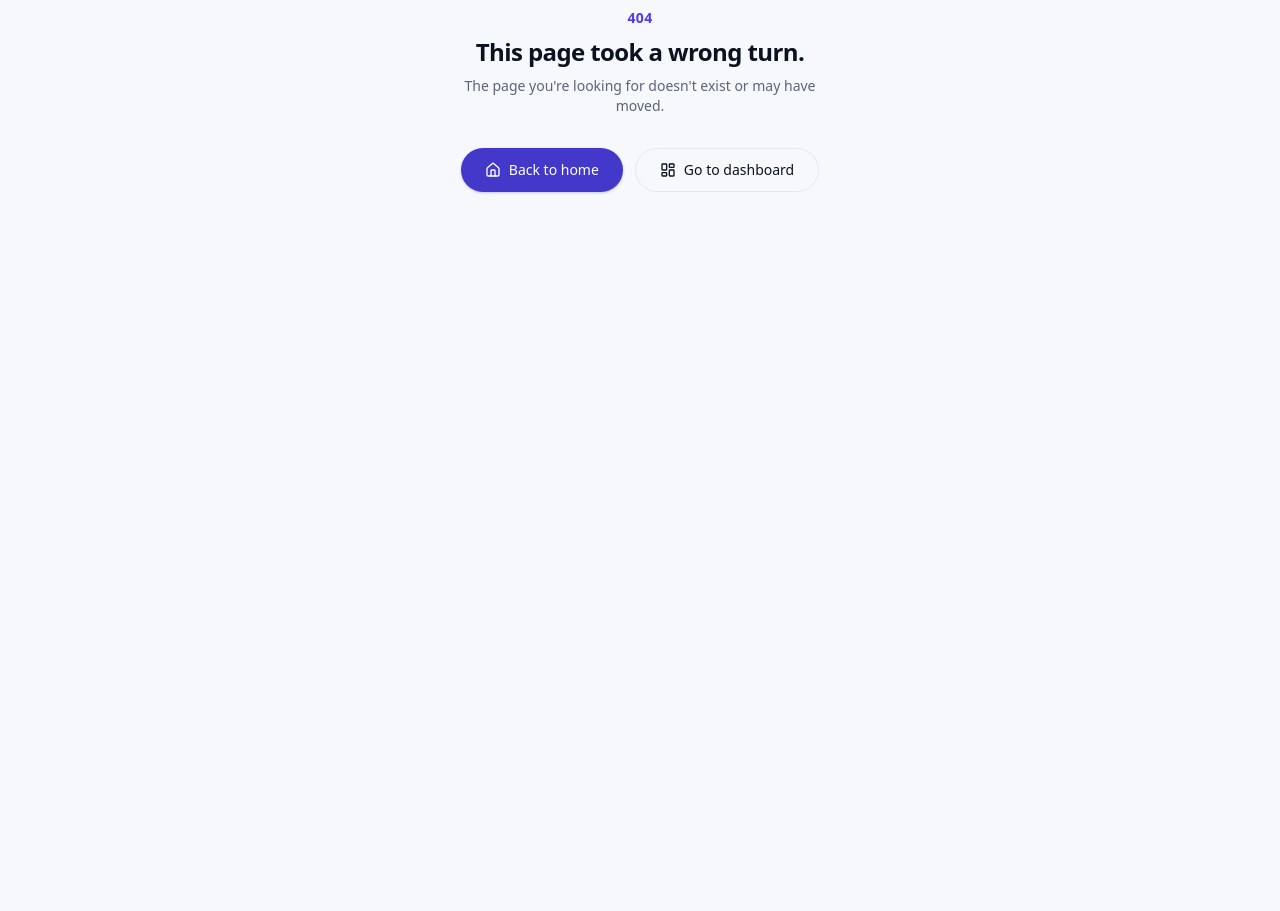
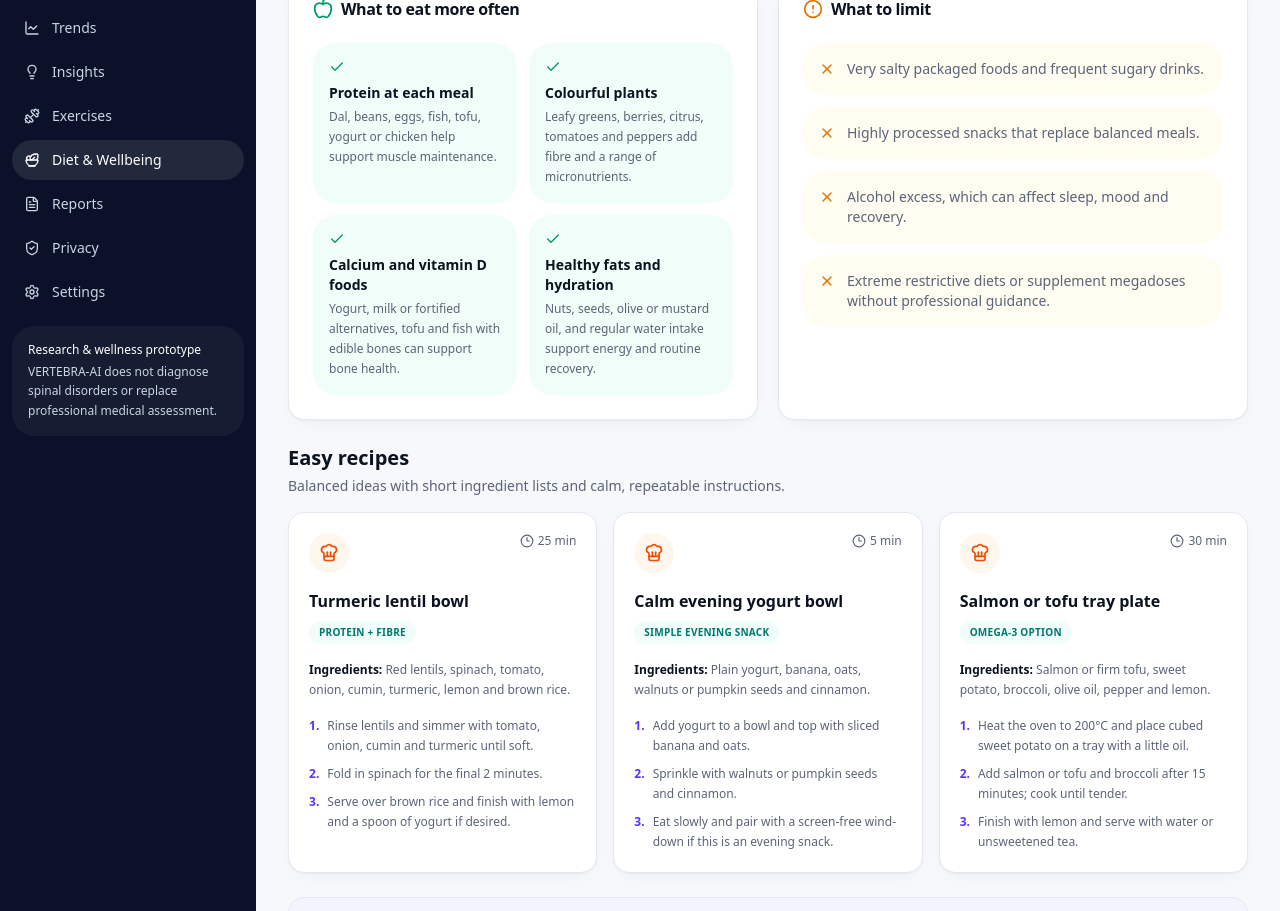
Before and after one commit to itsshristijha/vertebra-ai, a Next.js app: page /diet in a window 1280 px wide. Before the commit this address had no page. Shown: the part 340-1251 px from the top of the page. Before the commit the page ends 800 px from the top, so only its background shows below. Built offline with nearby package versions, Linux system fonts and the light colour scheme.

Commit message:
Add spine health diet and wellbeing guide

```diff
--- /dev/null
+++ b/src/app/(app)/diet/page.tsx
@@ -0,0 +1,95 @@
+import type { Metadata } from "next";
+import { Apple, Brain, Check, ChefHat, CircleAlert, Clock3, HeartPulse, Leaf, X } from "lucide-react";
+import { Card, CardContent, CardHeader, CardTitle } from "@/components/ui/card";
+import { RiskDisclaimer } from "@/components/posture/RiskDisclaimer";
+
+export const metadata: Metadata = { title: "Diet & Wellbeing" };
+
+const EAT_MORE = [
+  ["Protein at each meal", "Dal, beans, eggs, fish, tofu, yogurt or chicken help support muscle maintenance."],
+  ["Colourful plants", "Leafy greens, berries, citrus, tomatoes and peppers add fibre and a range of micronutrients."],
+  ["Calcium and vitamin D foods", "Yogurt, milk or fortified alternatives, tofu and fish with edible bones can support bone health."],
+  ["Healthy fats and hydration", "Nuts, seeds, olive or mustard oil, and regular water intake support energy and routine recovery."],
+];
+
+const LIMIT = [
+  "Very salty packaged foods and frequent sugary drinks.",
+  "Highly processed snacks that replace balanced meals.",
+  "Alcohol excess, which can affect sleep, mood and recovery.",
+  "Extreme restrictive diets or supplement megadoses without professional guidance.",
+];
+
+const RECIPES = [
+  {
+    name: "Turmeric lentil bowl",
+    time: "25 min",
+    tag: "Protein + fibre",
+    ingredients: "Red lentils, spinach, tomato, onion, cumin, turmeric, lemon and brown rice.",
+    steps: ["Rinse lentils and simmer with tomato, onion, cumin and turmeric until soft.", "Fold in spinach for the final 2 minutes.", "Serve over brown rice and finish with lemon and a spoon of yogurt if desired."],
+  },
+  {
+    name: "Calm evening yogurt bowl",
+    time: "5 min",
+    tag: "Simple evening snack",
+    ingredients: "Plain yogurt, banana, oats, walnuts or pumpkin seeds and cinnamon.",
+    steps: ["Add yogurt to a bowl and top with sliced banana and oats.", "Sprinkle with walnuts or pumpkin seeds and cinnamon.", "Eat slowly and pair with a screen-free wind-down if this is an evening snack."],
+  },
+  {
+    name: "Salmon or tofu tray plate",
+    time: "30 min",
+    tag: "Omega-3 option",
+    ingredients: "Salmon or firm tofu, sweet potato, broccoli, olive oil, pepper and lemon.",
+    steps: ["Heat the oven to 200°C and place cubed sweet potato on a tray with a little oil.", "Add salmon or tofu and broccoli after 15 minutes; cook until tender.", "Finish with lemon and serve with water or unsweetened tea."],
+  },
+];
+
+const WELLBEING = [
+  ["Eat on a rhythm", "Regular meals can make energy and concentration feel steadier. Avoid judging a day by one meal."],
+  ["Build a calming pause", "Try 3 minutes of slow breathing, a short walk or a screen break alongside your food routine."],
+  ["Protect sleep", "A consistent sleep window and less caffeine late in the day often support mood and recovery more than a new supplement."],
+];
+
+export default function DietPage() {
+  return (
+    <div className="mx-auto max-w-6xl space-y-6">
+      <header className="relative overflow-hidden rounded-3xl bg-navy px-6 py-8 text-white shadow-xl shadow-slate-300/30 sm:px-8">
+        <div className="absolute -right-16 -top-20 h-64 w-64 rounded-full bg-teal-400/15 blur-3xl" />
+        <div className="relative max-w-2xl">
+          <span className="inline-flex items-center gap-2 rounded-full border border-teal-200/20 bg-white/10 px-3 py-1 text-xs font-semibold uppercase tracking-[0.16em] text-teal-200"><Leaf className="h-3.5 w-3.5" /> Daily wellbeing</span>
+          <h1 className="mt-4 text-3xl font-semibold tracking-tight">Food that supports your routine.</h1>
+          <p className="mt-3 text-sm leading-6 text-slate-300">Simple, flexible ideas for spine-supportive eating and mental wellbeing. This is general wellness education, not a treatment plan.</p>
+        </div>
+      </header>
+
+      <div className="grid gap-5 lg:grid-cols-2">
+        <Card>
+          <CardHeader><CardTitle className="flex items-center gap-2"><Apple className="h-5 w-5 text-emerald-600" /> What to eat more often</CardTitle></CardHeader>
+          <CardContent className="grid gap-3 sm:grid-cols-2">
+            {EAT_MORE.map(([title, body]) => <div key={title} className="rounded-xl bg-emerald-50/70 p-4"><Check className="h-4 w-4 text-emerald-600" /><h2 className="mt-2 text-sm font-semibold">{title}</h2><p className="mt-1 text-xs leading-5 text-muted-foreground">{body}</p></div>)}
+          </CardContent>
+        </Card>
+        <Card>
+          <CardHeader><CardTitle className="flex items-center gap-2"><CircleAlert className="h-5 w-5 text-amber-600" /> What to limit</CardTitle></CardHeader>
+          <CardContent className="space-y-3">
+            {LIMIT.map((item) => <div key={item} className="flex gap-3 rounded-xl bg-amber-50/70 p-4 text-sm text-muted-foreground"><X className="mt-0.5 h-4 w-4 shrink-0 text-amber-600" /><span>{item}</span></div>)}
+          </CardContent>
+        </Card>
+      </div>
+
+      <section className="space-y-4">
+        <div><h2 className="text-xl font-semibold">Easy recipes</h2><p className="mt-1 text-sm text-muted-foreground">Balanced ideas with short ingredient lists and calm, repeatable instructions.</p></div>
+        <div className="grid gap-4 lg:grid-cols-3">
+          {RECIPES.map((recipe) => <Card key={recipe.name} className="flex h-full flex-col"><CardContent className="flex h-full flex-col p-5"><div className="flex items-start justify-between gap-3"><span className="flex h-10 w-10 items-center justify-center rounded-xl bg-orange-50 text-orange-600"><ChefHat className="h-5 w-5" /></span><span className="inline-flex items-center gap-1 text-xs text-muted-foreground"><Clock3 className="h-3.5 w-3.5" /> {recipe.time}</span></div><h3 className="mt-4 text-base font-semibold">{recipe.name}</h3><span className="mt-2 w-fit rounded-full bg-teal-50 px-2.5 py-1 text-[10px] font-semibold uppercase tracking-wide text-teal-700">{recipe.tag}</span><p className="mt-4 text-xs leading-5 text-muted-foreground"><strong className="text-foreground">Ingredients: </strong>{recipe.ingredients}</p><ol className="mt-4 flex-1 space-y-2 text-xs leading-5 text-muted-foreground">{recipe.steps.map((step, index) => <li key={step} className="flex gap-2"><span className="font-semibold text-indigo-600">{index + 1}.</span>{step}</li>)}</ol></CardContent></Card>)}
+        </div>
+      </section>
+
+      <Card className="border-indigo-100 bg-indigo-50/50">
+        <CardHeader><CardTitle className="flex items-center gap-2"><Brain className="h-5 w-5 text-indigo-600" /> Mental wellbeing is part of the routine</CardTitle></CardHeader>
+        <CardContent className="grid gap-3 md:grid-cols-3">{WELLBEING.map(([title, body]) => <div key={title} className="rounded-xl bg-white/80 p-4"><HeartPulse className="h-4 w-4 text-indigo-600" /><h3 className="mt-2 text-sm font-semibold">{title}</h3><p className="mt-1 text-xs leading-5 text-muted-foreground">{body}</p></div>)}</CardContent>
+      </Card>
+
+      <Card className="border-amber-200 bg-amber-50/60"><CardContent className="flex gap-3 p-5 text-xs leading-5 text-amber-900"><CircleAlert className="mt-0.5 h-4 w-4 shrink-0" /><p>Check with a qualified clinician or dietitian before changing your diet if you are pregnant, managing a medical condition, taking medication, or have food allergies. Seek support promptly for persistent low mood, anxiety, or thoughts of self-harm.</p></CardContent></Card>
+      <RiskDisclaimer compact />
+    </div>
+  );
+}
--- a/src/components/layout/navItems.ts
+++ b/src/components/layout/navItems.ts
@@ -9,6 +9,7 @@ import {
   LineChart,
   Lightbulb,
   Dumbbell,
+  Salad,
   FileText,
   ShieldCheck,
   Settings,
@@ -30,6 +31,7 @@ export const NAV_ITEMS: NavItem[] = [
   { label: "Trends", href: "/trends", icon: LineChart },
   { label: "Insights", href: "/insights", icon: Lightbulb },
   { label: "Exercises", href: "/exercises", icon: Dumbbell },
+  { label: "Diet & Wellbeing", href: "/diet", icon: Salad },
   { label: "Reports", href: "/reports", icon: FileText },
   { label: "Privacy", href: "/privacy", icon: ShieldCheck },
   { label: "Settings", href: "/settings", icon: Settings },
```
